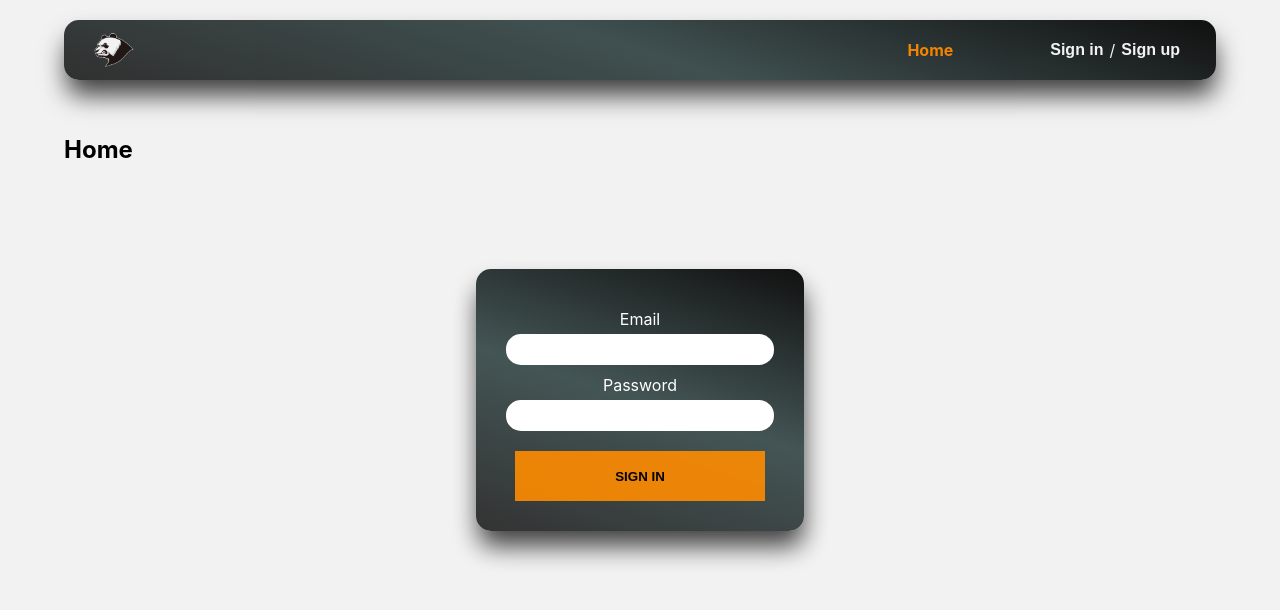
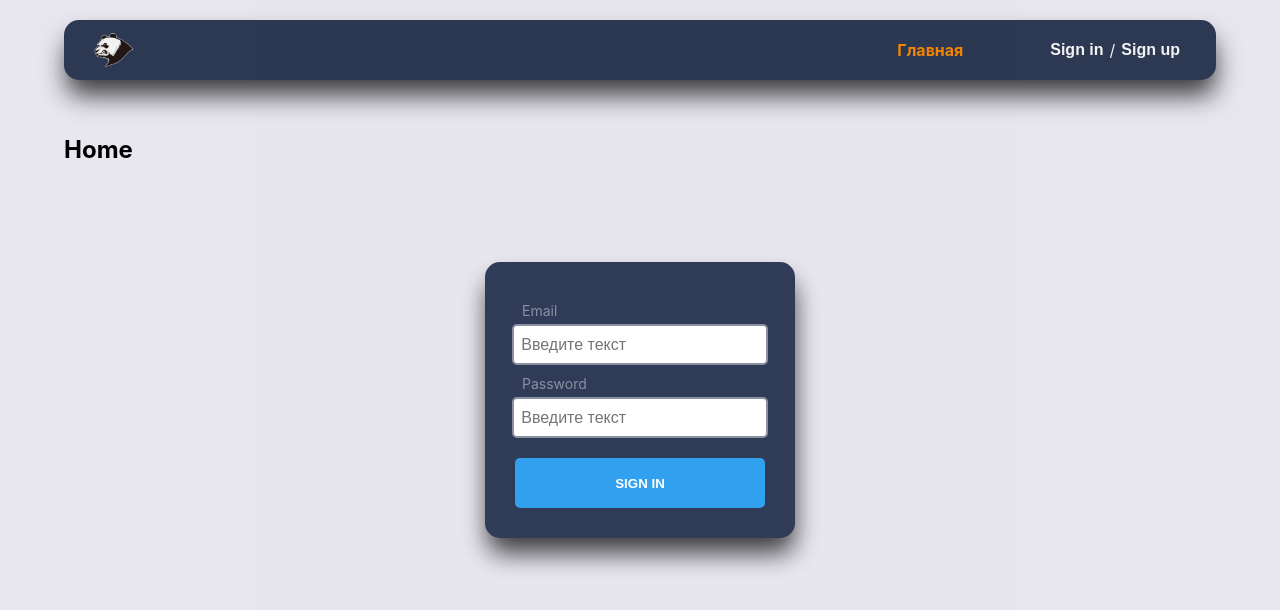
Before and after one commit to DeoSx/react-fit-pad, a React (Create React App) app in the folder client/: page / in a window 1280 px wide. Both pictures are taken after a click on the button "Sign in". Shown: the top 610 px of the page. Built offline with nearby package versions, Linux system fonts and the light colour scheme.

Commit message:
feat: refactor components & styles

```diff
--- a/client/src/App.scss
+++ b/client/src/App.scss
@@ -1,4 +1,8 @@
-@import './styles/reset.scss';
+@import "./styles/reset.scss";
+
+body {
+  background-color: #f4f3fc;
+}
 
 .main-ui {
   -webkit-box-shadow: 1px 17px 26px -2px rgba(0, 0, 0, 0.75);
@@ -6,7 +10,7 @@
   box-shadow: 1px 17px 26px -2px rgba(0, 0, 0, 0.75);
   color: #fff;
   border-radius: 15px;
-  background: linear-gradient(0.55turn, #111, #455, #333);
+  background: #2f3b57;
 }
 
 a {
--- a/client/src/components/Navigation/Navigation.js
+++ b/client/src/components/Navigation/Navigation.js
@@ -38,10 +38,9 @@ class Navigation extends Component {
     })
   }
 
-  showModal = (e) => {
+  showModal = (e, type) => {
     e.preventDefault()
-    const targetText = e.target.textContent
-    if (targetText.replace(/\s/g, '').includes('up')) {
+    if (type === 'reg') {
       this.setState({
         modalState: true,
         loginModal: false
@@ -119,6 +118,7 @@ class Navigation extends Component {
           onChange={(e) => this.changeHandler(e)}
         />
         <Button
+          styleType={'primary'}
           text={loginModal ? 'Sign in' : 'Sign up'}
           onClick={() => this.submitHandler(this.state)}
         />
@@ -127,11 +127,19 @@ class Navigation extends Component {
 
     const authBlock = (
       <div className="auth-block">
-        <button className="btn-link" href="" onClick={(e) => this.showModal(e)}>
+        <button
+          className="btn-link"
+          href=""
+          onClick={(e) => this.showModal(e, 'login')}
+        >
           Sign in
         </button>
         /
-        <button className="btn-link" href="" onClick={(e) => this.showModal(e)}>
+        <button
+          className="btn-link"
+          href=""
+          onClick={(e) => this.showModal(e, 'reg')}
+        >
           Sign up
         </button>
       </div>
@@ -145,7 +153,7 @@ class Navigation extends Component {
           </div>
           <div className="links">
             <NavLink exact to="/">
-              Home
+              Главная
             </NavLink>
           </div>
           <Drowdown title={user && user.username}>
--- a/client/src/components/UI/Button/Button.js
+++ b/client/src/components/UI/Button/Button.js
@@ -6,8 +6,9 @@ const Button = (props) => {
     <button
       className={props.styleType ? `btn ${props.styleType}` : 'btn'}
       onClick={props.onClick}
+      disabled={props.disabled}
     >
-      <span>{props.text}</span>
+      {props.text}
     </button>
   )
 }
--- a/client/src/components/UI/Button/Button.scss
+++ b/client/src/components/UI/Button/Button.scss
@@ -9,54 +9,33 @@
   border: none;
   cursor: pointer;
   outline: none;
-}
-.btn {
   color: #fff;
   transition: all 0.5s;
   position: relative;
-  border-radius: 15px;
+  border-radius: 5px;
   font-weight: bold;
   text-transform: uppercase;
-  span {
-    color: #000;
-    z-index: 5;
-    position: relative;
-  }
+}
+
+.primary {
+  background-color: #31a0ef;
   &:hover {
-    span {
-      color: #fff;
-    }
+    background-color: #73c5ff;
   }
 }
-.btn::before {
-  content: "";
-  position: absolute;
-  top: 0;
-  left: 0;
-  width: 100%;
-  height: 100%;
-  z-index: 1;
-  background-color: rgba(255, 140, 0, 0.9);
-  transition: all 0.3s;
+
+button[disabled] {
+  background-color: #f0f1f9;
+  color: #8991a3;
+  cursor: not-allowed;
+  &:hover {
+    background-color: #f0f1f9;
+  }
 }
-.btn:hover::before {
-  opacity: 0;
-  transform: scale(0.5, 0.5);
+
+.danger {
+  background-color: #f75566;
+  &:hover {
+    background-color: #ff7a87;
+  }
 }
-.btn::after {
-  content: "";
-  position: absolute;
-  top: 0;
-  left: 0;
-  width: 100%;
-  height: 100%;
-  z-index: 1;
-  opacity: 0;
-  transition: all 0.3s;
-  border: 1px solid rgba(255, 140, 0, 0.6);
-  transform: scale(1.2, 1.2);
-}
-.btn:hover::after {
-  opacity: 1;
-  transform: scale(1, 1);
-}
--- a/client/src/components/UI/Dropdown/Dropdown.scss
+++ b/client/src/components/UI/Dropdown/Dropdown.scss
@@ -14,7 +14,6 @@
     display: flex;
     flex-direction: column;
     justify-content: center;
-
     .btn-link {
       text-align: center;
       padding: 10px 0;
@@ -27,27 +26,29 @@
 
 .transform-enter {
   opacity: 0;
-  transform: translateY(-30px);
+  transform: translateY(-20px) scale(0.2);
+  // transform: scale(0.2);
 }
 
 .transform-enter-active {
-  transform: translateY(30px);
+  transform: translateY(20px) scale(1);
+  // transform: scale(1);
   opacity: 1;
   transition: transform 200ms, opacity 200ms;
 }
 
 .transform-enter-done {
-  transform: translateY(30px);
+  transform: translateY(20px);
   opacity: 1;
 }
 
 .transform-exit {
-  transform: translateY(30px);
+  transform: translateY(20px);
   opacity: 1;
 }
 
 .transform-exit-active {
-  transform: translateY(0px);
+  transform: translateY(-20px) scale(0.3);
   opacity: 0;
   transition: all 200ms;
 }
--- a/client/src/components/UI/Input/Input.js
+++ b/client/src/components/UI/Input/Input.js
@@ -4,6 +4,7 @@ import './Input.scss'
 const Input = (props) => {
   const inputType = props.type || 'text'
   const htmlFor = `${inputType}-${Math.random()}`
+  const placeholder = props.placeholder || 'Введите текст'
   return (
     <div className="input-group">
       <label htmlFor={htmlFor}>{props.label}</label>
@@ -12,6 +13,7 @@ const Input = (props) => {
         id={htmlFor}
         name={props.name}
         onChange={props.onChange}
+        placeholder={placeholder}
       />
     </div>
   )
--- a/client/src/components/UI/Input/Input.scss
+++ b/client/src/components/UI/Input/Input.scss
@@ -1,22 +1,32 @@
 .input-group {
+  width: 100%;
   margin-top: 10px;
   display: flex;
   flex-direction: column;
   justify-content: center;
   align-items: center;
   label {
+    font-size: 14px;
+    color: #8991a3;
+    padding-left: 7px;
+    align-self: start;
     margin-bottom: 5px;
   }
   input {
-    width: 250px;
-    height: 25px;
-    border-radius: 15px;
+    width: 95%;
+    height: 35px;
+    border-radius: 5px;
     padding-left: 7px;
     padding-right: 7px;
-    border: 2px solid transparent;
+    border: 2px solid #8991a3;
+    transition: 0.2s;
+    font-size: 16px;
     &:focus {
-      border-color: darkorange;
+      border-color: #2496ff;
       outline: none;
+    }
+    &:hover {
+      border-color: #2496ff;
     }
   }
 }
```
